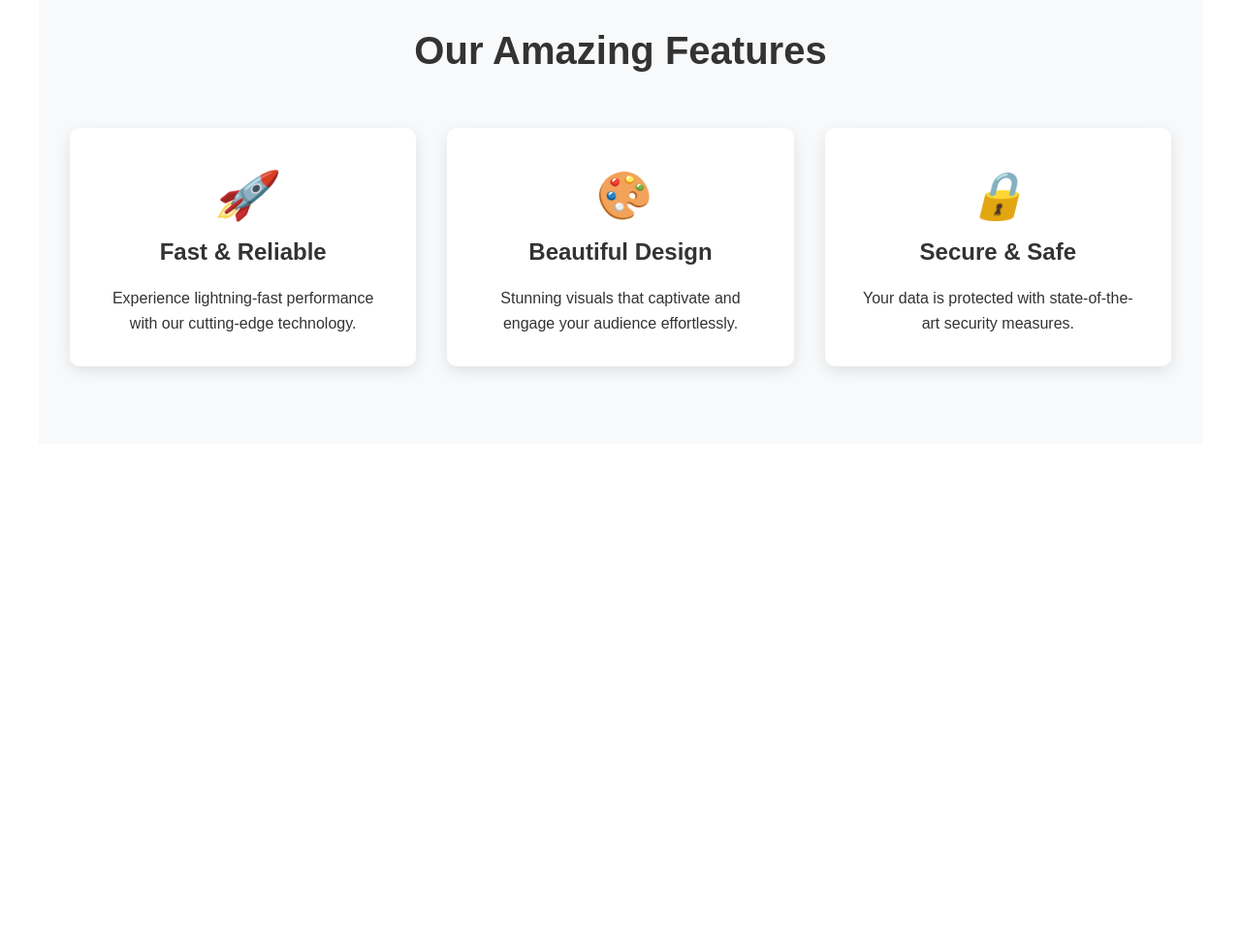
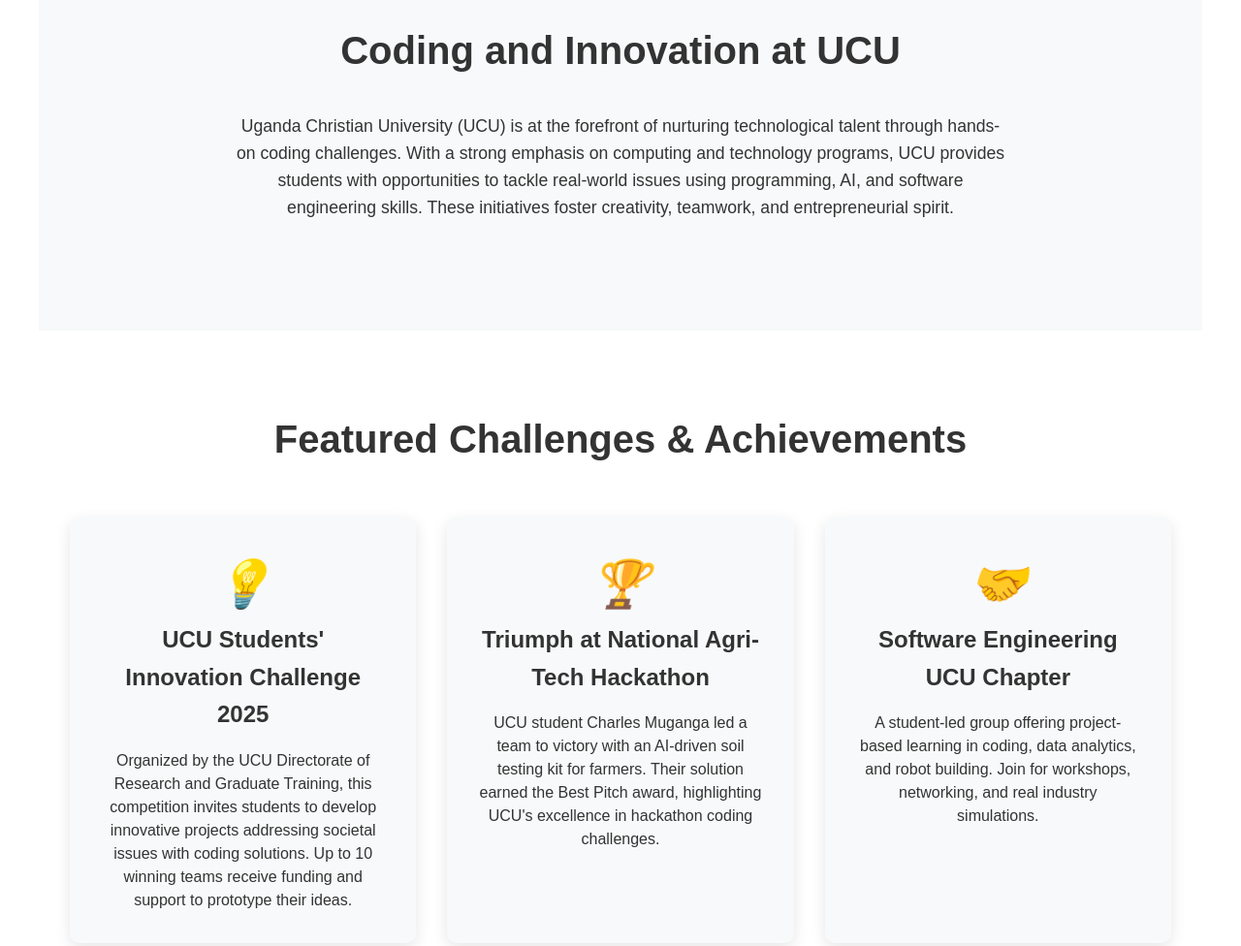
Before and after one commit to sophonie-1/ucu_code, a plain HTML site: page index.html in a window 1280 px wide. Shown: the part 860-1836 px from the top of the page at 97% size. Before the commit the page ends 1318 px from the top, so only its background shows below. Drawn offline with Linux system fonts and the light colour scheme.

Commit message:
i have chamged file name to main to index

```diff
--- a/index.html
+++ b/index.html
@@ -4,7 +4,7 @@
 <head>
     <meta charset="UTF-8">
     <meta name="viewport" content="width=device-width, initial-scale=1.0">
-    <title>Wonderful Homepage</title>
+    <title>UCU Code Challenge - Uganda Christian University</title>
     <style>
         /* Reset and Base Styles */
 
@@ -134,25 +134,42 @@
             margin: 0 auto;
         }
 
-        .features {
+        .intro {
             background: #f8f9fa;
+            text-align: center;
         }
 
-        .features h2 {
+        .intro h2 {
+            font-size: 2.5rem;
+            margin-bottom: 2rem;
+            color: #333;
+        }
+
+        .intro p {
+            font-size: 1.1rem;
+            max-width: 800px;
+            margin: 0 auto 2rem;
+        }
+
+        .challenges {
+            background: white;
+        }
+
+        .challenges h2 {
             text-align: center;
             font-size: 2.5rem;
             margin-bottom: 3rem;
             color: #333;
         }
 
-        .feature-grid {
+        .challenge-grid {
             display: grid;
             grid-template-columns: repeat(auto-fit, minmax(300px, 1fr));
             gap: 2rem;
         }
 
-        .feature-card {
-            background: white;
+        .challenge-card {
+            background: #f8f9fa;
             padding: 2rem;
             border-radius: 10px;
             box-shadow: 0 5px 15px rgba(0, 0, 0, 0.1);
@@ -160,19 +177,24 @@
             transition: transform 0.3s ease;
         }
 
-        .feature-card:hover {
+        .challenge-card:hover {
             transform: translateY(-10px);
         }
 
-        .feature-card i {
+        .challenge-card i {
             font-size: 3rem;
             color: #4A90E2;
             margin-bottom: 1rem;
         }
 
-        .feature-card h3 {
+        .challenge-card h3 {
             font-size: 1.5rem;
             margin-bottom: 1rem;
+        }
+
+        .challenge-card p {
+            font-size: 1rem;
+            line-height: 1.5;
         }
         /* Animations */
 
@@ -235,7 +257,7 @@
             .hero h1 {
                 font-size: 2.5rem;
             }
-            .feature-grid {
+            .challenge-grid {
                 grid-template-columns: 1fr;
             }
         }
@@ -245,41 +267,53 @@
 <body>
     <nav>
         <div class="nav-container">
-            <div class="logo">Wonderful</div>
+            <div class="logo">UCU Code Challenge</div>
             <ul class="nav-links">
                 <li><a href="#home">Home</a></li>
-                <li><a href="#features">Features</a></li>
-                <li><a href="#about">About</a></li>
-                <li><a href="#contact">Contact</a></li>
+                <li><a href="#intro">About</a></li>
+                <li><a href="#challenges">Challenges</a></li>
+                <li><a href="#contact">Join</a></li>
             </ul>
         </div>
     </nav>
 
     <section id="home" class="hero">
         <div class="hero-content">
-            <h1>Welcome to Wonderful</h1>
-            <p>Discover a world of amazing experiences and innovative solutions designed just for you.</p>
-            <a href="#features" class="cta-button">Get Started</a>
+            <h1>Empower the Next Generation of Tech Innovators</h1>
+            <p>Discover Uganda Christian University's dynamic coding and innovation challenges designed to sharpen skills, foster creativity, and solve real-world problems.</p>
+            <a href="#challenges" class="cta-button">Explore Challenges</a>
         </div>
     </section>
 
-    <section id="features" class="section features">
-        <h2>Our Amazing Features</h2>
-        <div class="feature-grid">
-            <div class="feature-card">
-                <i>🚀</i>
-                <h3>Fast & Reliable</h3>
-                <p>Experience lightning-fast performance with our cutting-edge technology.</p>
+    <section id="intro" class="section intro">
+        <h2>Coding and Innovation at UCU</h2>
+        <p>Uganda Christian University (UCU) is at the forefront of nurturing technological talent through hands-on coding challenges. With a strong emphasis on computing and technology programs, UCU provides students with opportunities to tackle real-world
+            issues using programming, AI, and software engineering skills. These initiatives foster creativity, teamwork, and entrepreneurial spirit.</p>
+    </section>
+
+    <section id="challenges" class="section challenges">
+        <h2>Featured Challenges & Achievements</h2>
+        <div class="challenge-grid">
+            <div class="challenge-card">
+                <i>💡</i>
+                <h3>UCU Students' Innovation Challenge 2025</h3>
+                <p>Organized by the UCU Directorate of Research and Graduate Training, this competition invites students to develop innovative projects addressing societal issues with coding solutions. Up to 10 winning teams receive funding and support to
+                    prototype their ideas.</p>
             </div>
-            <div class="feature-card">
-                <i>🎨</i>
-                <h3>Beautiful Design</h3>
-                <p>Stunning visuals that captivate and engage your audience effortlessly.</p>
+            <div class="challenge-card">
+                <i>🏆</i>
+                <h3>Triumph at National Agri-Tech Hackathon</h3>
+                <p>UCU student Charles Muganga led a team to victory with an AI-driven soil testing kit for farmers. Their solution earned the Best Pitch award, highlighting UCU's excellence in hackathon coding challenges.</p>
             </div>
-            <div class="feature-card">
-                <i>🔒</i>
-                <h3>Secure & Safe</h3>
-                <p>Your data is protected with state-of-the-art security measures.</p>
+            <div class="challenge-card">
+                <i>🤝</i>
+                <h3>Software Engineering UCU Chapter</h3>
+                <p>A student-led group offering project-based learning in coding, data analytics, and robot building. Join for workshops, networking, and real industry simulations.</p>
+            </div>
+            <div class="challenge-card">
+                <i>👥</i>
+                <h3>Code Buddy Mentorship Program</h3>
+                <p>Peer-to-peer guidance for first-year computing students, bridging the gap in subjects like Discrete Mathematics to build a strong coding foundation.</p>
             </div>
         </div>
     </section>
@@ -305,7 +339,7 @@
             }
         });
 
-        // Parallax effect on hero (simple version)
+        // Parallax effect on hero
         window.addEventListener('scroll', () => {
             const scrolled = window.pageYOffset;
             const hero = document.querySelector('.hero');
@@ -313,7 +347,7 @@
             hero.style.transform = `translateY(${rate}px)`;
         });
 
-        // Animate feature cards on scroll
+        // Animate challenge cards on scroll
         const observerOptions = {
             threshold: 0.1,
             rootMargin: '0px 0px -50px 0px'
@@ -328,7 +362,7 @@
             });
         }, observerOptions);
 
-        document.querySelectorAll('.feature-card').forEach(card => {
+        document.querySelectorAll('.challenge-card').forEach(card => {
             card.style.opacity = '0';
             card.style.transform = 'translateY(30px)';
             card.style.transition = 'opacity 0.6s ease, transform 0.6s ease';
```
